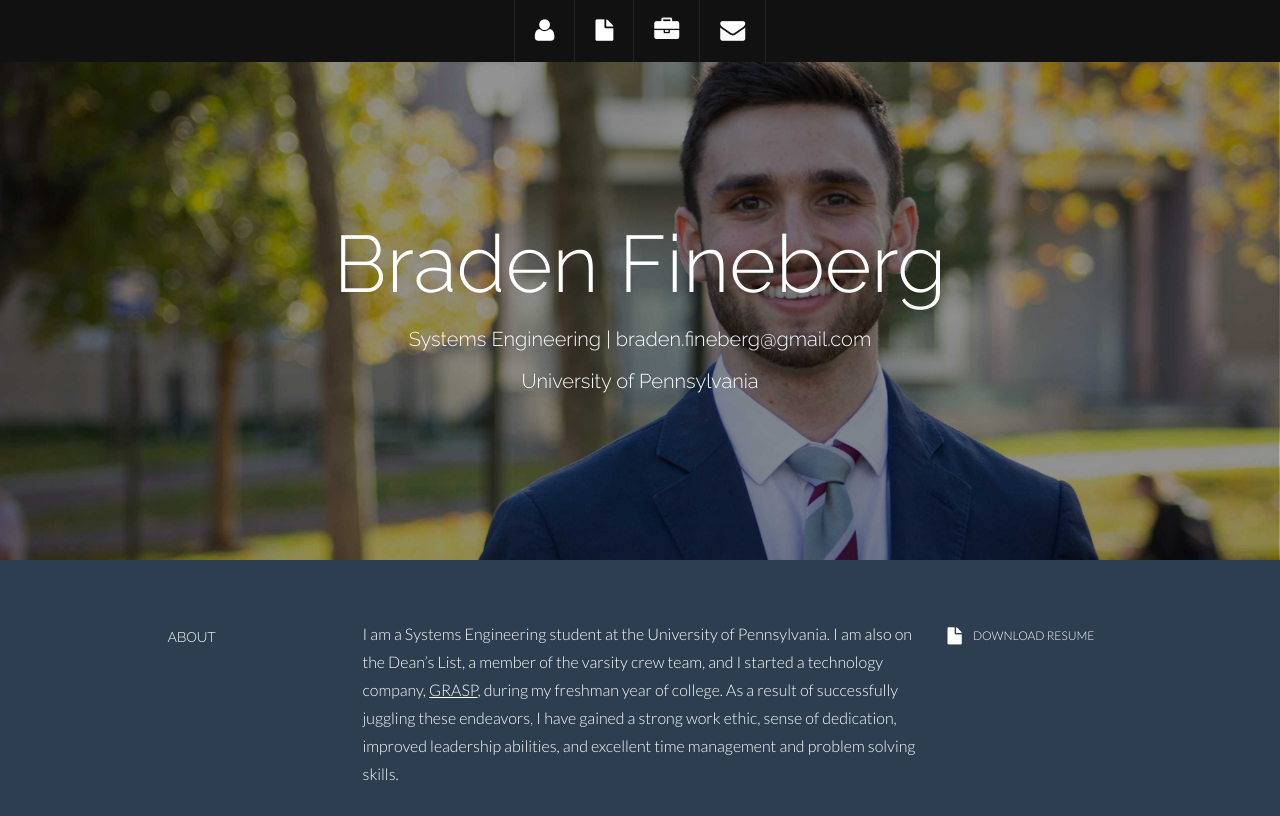
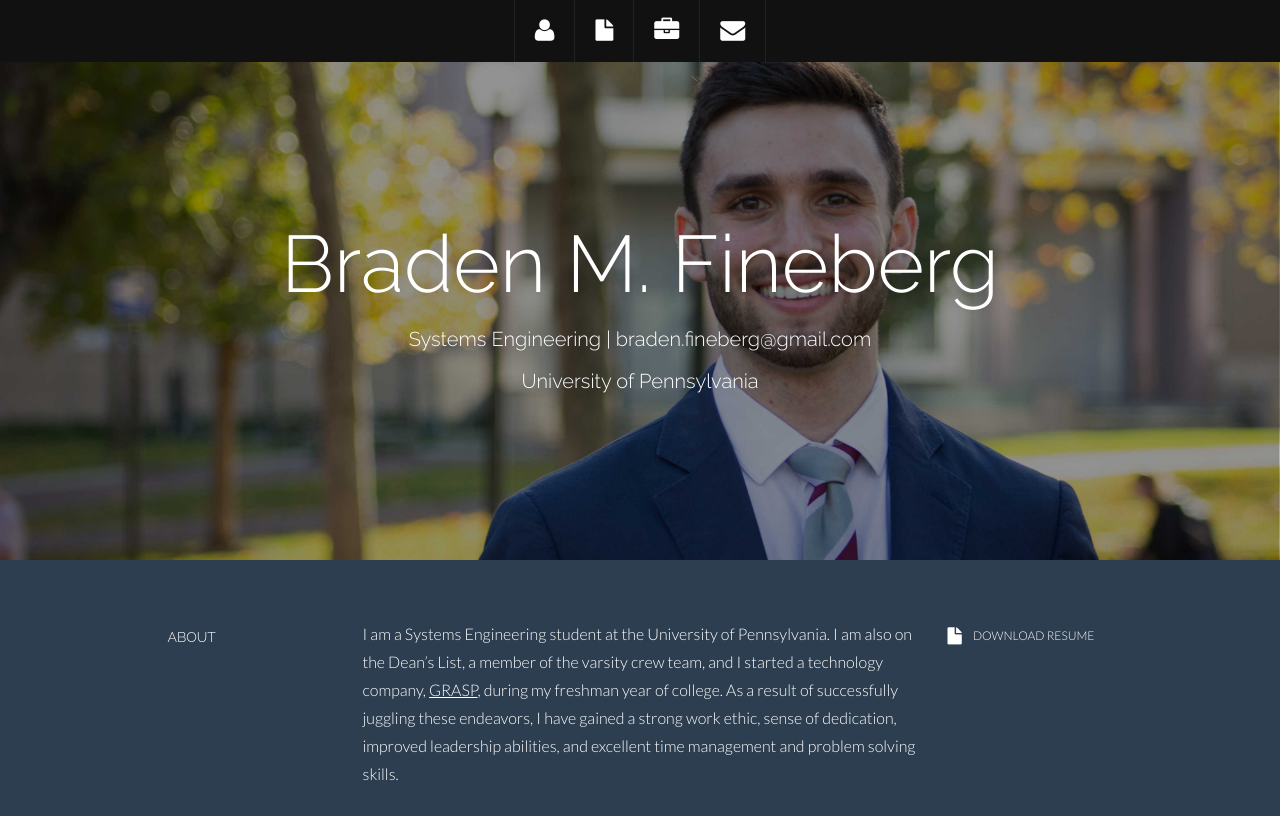
Before and after one commit to bfine9618/bfine9618.github.io, a plain HTML site: page index.html in a window 1280 px wide. Shown: the top 816 px of the page. Drawn offline with Linux system fonts and the light colour scheme.

Commit message:
formatting update

```diff
--- a/assets/css/main.css
+++ b/assets/css/main.css
@@ -153,7 +153,7 @@
 
 /* Header Wrap */
 #headerwrap {
-	background: url(../img/header-bg.jpg) no-repeat center top;
+	background: url(../img/headshot.jpg) no-repeat center top;
 	margin-top: 60px;
 	padding-top:140px;
 	text-align:center;
--- a/index.html
+++ b/index.html
@@ -55,16 +55,14 @@
 	</div><!--/ #section-topbar -->
 
 	<div id="headerwrap">
-        <div style="opacity: 1">
 		<div class="container">
 			<div class="row centered">
 				<div class="col-lg-12">
-					<h1>Braden Fineberg</h1>
+					<h1>Braden M. Fineberg</h1>
 					<h3>Systems Engineering | <a href="mailto:braden.fineberg@gmail.com">braden.fineberg@gmail.com</a></h3><h3>University of Pennsylvania</h3>
 				</div><!--/.col-lg-12 -->
 			</div><!--/.row -->
 		</div><!--/.container -->
-     </div>
 	</div><!--/.#headerwrap -->
 
       <section id="about" name="about"></section>
```
Also changed, not shown: assets/img/headshot.jpg (renamed from assets/img/header-bg.jpg).
